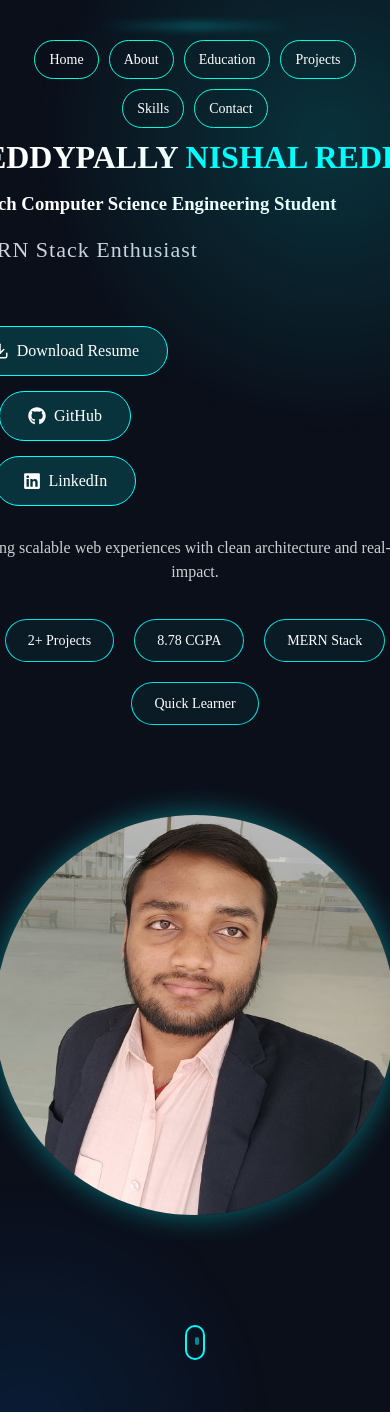
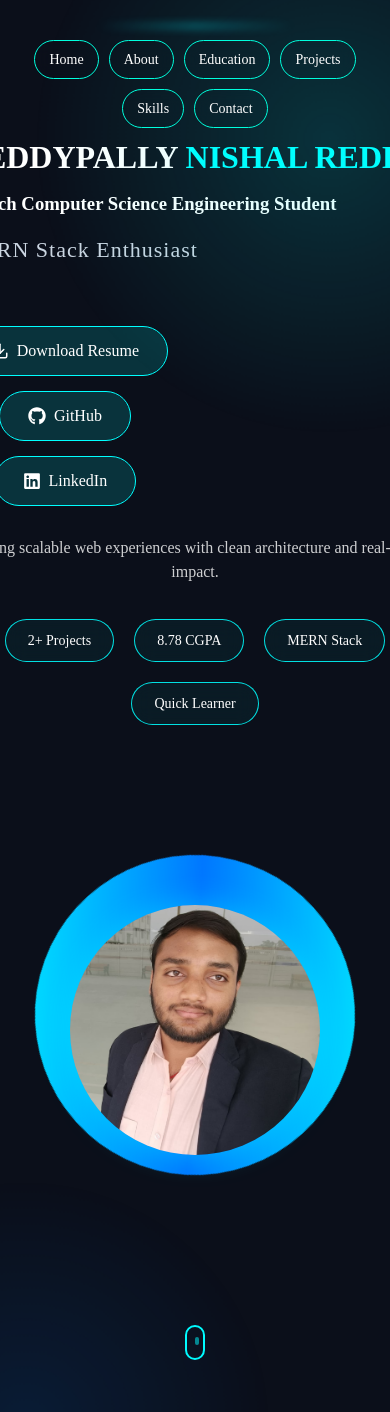
Before and after one commit to REDDYPALLYNISHALREDDY/Portfolio-Website, a React (Vite) app: page / in a window 390 px wide. Shown: the top 1412 px of the page. Built offline with nearby package versions, Linux system fonts and the light colour scheme.

Commit message:
Updated Again

```diff
--- a/src/App.css
+++ b/src/App.css
@@ -746,6 +746,16 @@ box-shadow: 0 0 18px rgba(0, 240, 255, 0.8);
     font-size: 14px;
     padding: 8px 14px;
   }
+  .hero-container {
+    flex-direction: column;
+    align-items: center;
+    text-align: center;
+  }
+  .hero-img {
+    margin-top: 30px;
+    width: 250px;
+    height: 250px;
+  }
   .hero h1 {
     font-size: 32px;
     text-align: center;
```
